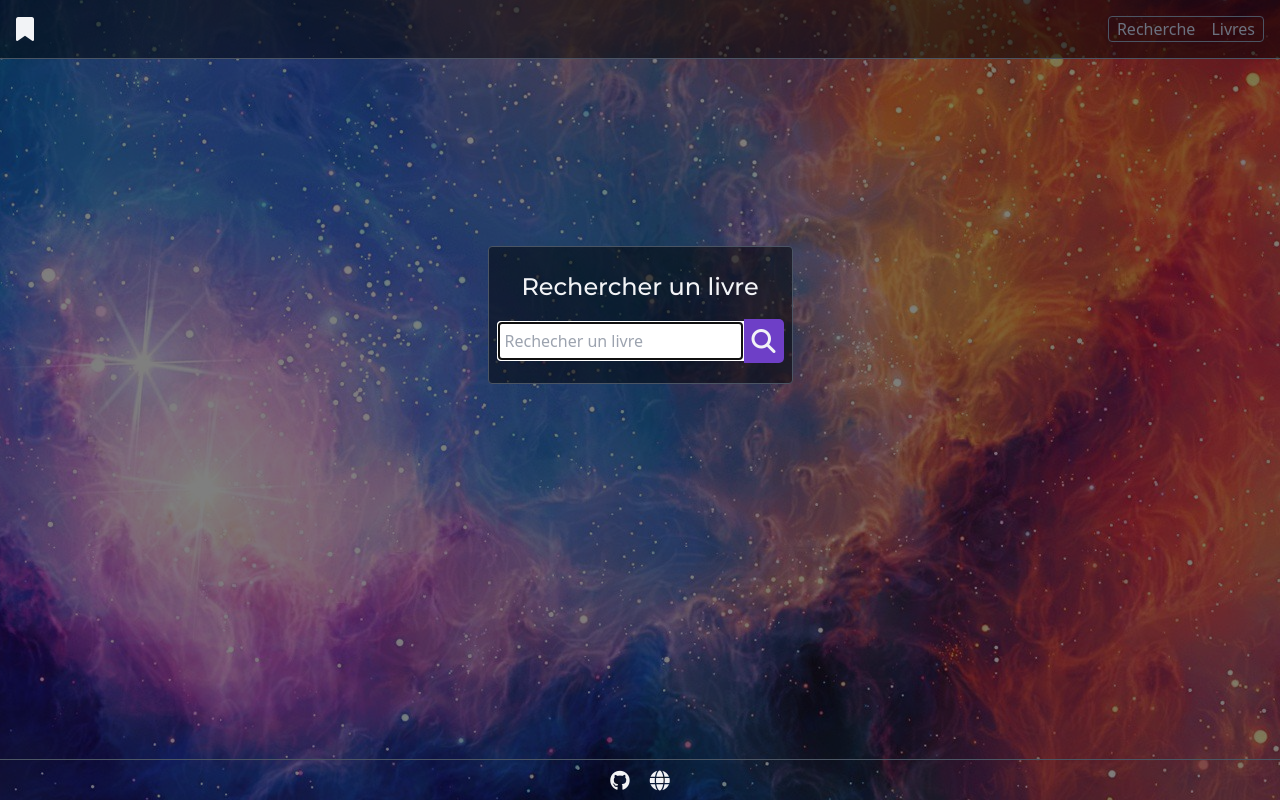
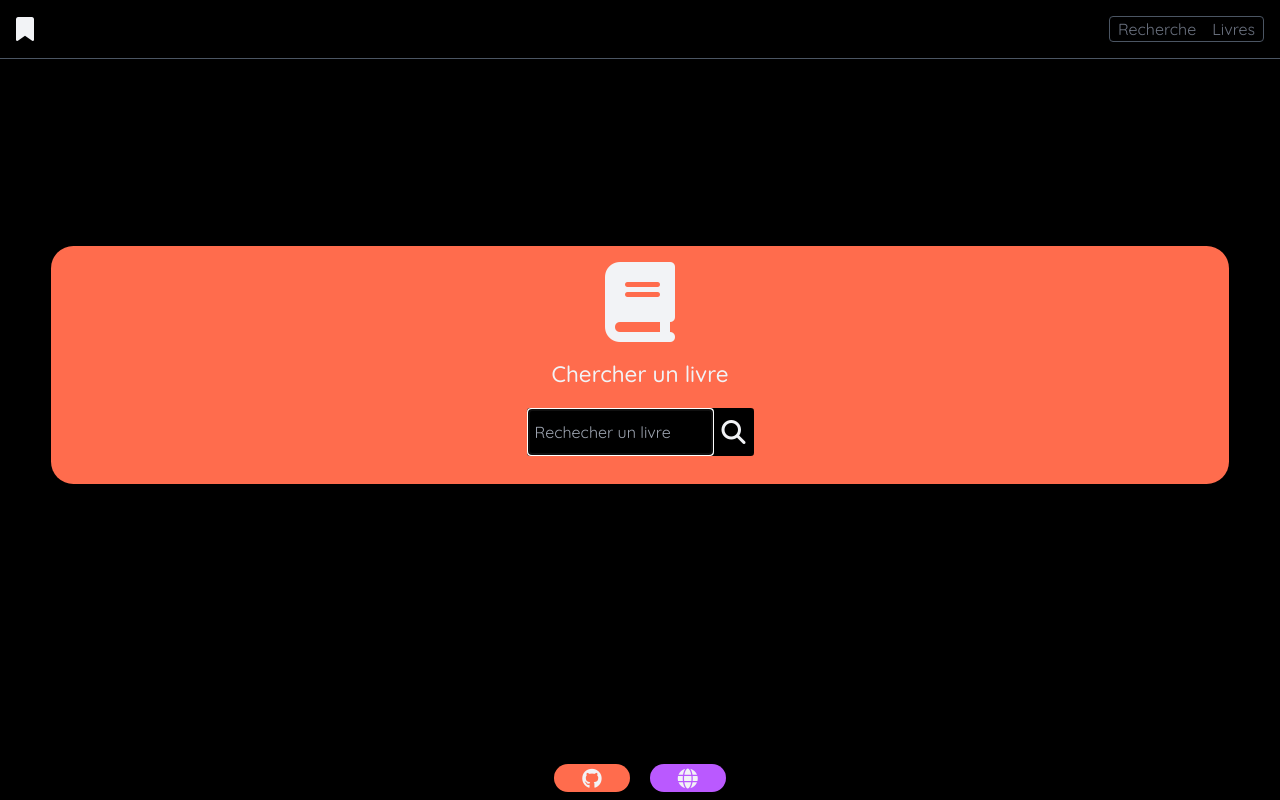
Before and after one commit to jules-jean-louis1/Autocompletion, a PHP site: page / in a window 1280 px wide. Run offline with PHP 8.4, Linux system fonts and the light colour scheme; some libraries are stand-ins or nearby versions.

Commit message:
Fini modif margin

```diff
--- a/index.php
+++ b/index.php
@@ -42,19 +42,23 @@ include 'process.php';
     <main>
         <article class="mx-4">
             <section class="flex flex-col items-center">
-                <div id="warpperForm" class=" flex flex-col items-center mt-[15%] border-[1px] rounded border-gray-600 p-2">
+                <div id="warpperForm" class=" flex flex-col items-center mt-[15%] w-[92vw] rounded-[1.4rem] bg-[#ff6c4d] p-4">
+                    <div id="imgLivres">
+                        <i class="fa-solid fa-book fa-5x"></i>
+                    </div>
                     <div id="containerSearch" class="my-4">
-                        <h2 id="titreSectionSearch">
-                            <span class="text-2xl font-medium">Rechercher un livre</span>
+                        <h2 id="titreSectionSearch" class="flex flex-col">
+                            <span class="text-[1.4em] font-medium">Chercher un livre</span>
                         </h2>
                     </div>
+
                     <div id="search">
                         <form action="search.php" method="get" id="searchForm" class="flex flex-row items-center pb-3">
                             <div id="form-field">
                                 <div class="flex flex-row items-center">
                                     <input type="search" name="search" id="searchInput" placeholder="Rechecher un livre" autofocus autocomplete="off" required
-                                           class="rounded-l-[5px] bg-white text-black p-2">
-                                    <button type="submit" class="rounded-r-[5px] p-2 py-[10px] bg-[#6E3FC7] hover:bg-violet-900">
+                                           class="rounded-l-[0.2rem] bg-black text-white p-2 py-3">
+                                    <button type="submit" class="rounded-r-[0.2rem] p-2 py-3 bg-black hover:bg-violet-900">
                                         <i class="fa-solid fa-magnifying-glass fa-xl"></i>
                                     </button>
                                 </div>
@@ -66,16 +70,16 @@ include 'process.php';
             </section>
         </article>
     </main>
-<footer class="w-full fixed bottom-0 border-t-[1px] border-gray-600 ">
+<footer class="w-full fixed bottom-0">
     <div id="containerFooter">
         <div class="py-2"">
             <ul class="flex justify-center space-x-5 " id="linkWebFooter">
-                <li>
+                <li class="flex items-center rounded-[1.4rem] bg-[#ff6c4d] px-7 py-[2px]">
                     <a href="index.php">
                         <i class="fa-brands fa-github fa-lg"></i>
                     </a>
                 </li>
-                <li>
+                <li class="rounded-[1.4rem] bg-[#ba59ff] px-7 py-[2px] hover:bg-[#483285]">
                     <a href="index.php">
                         <i class="fa-solid fa-globe fa-lg"></i>
                     </a>
--- a/style/main.css
+++ b/style/main.css
@@ -1,14 +1,15 @@
-@import url('https://fonts.googleapis.com/css2?family=Montserrat:ital,wght@0,100;0,300;0,400;0,500;0,600;0,700;0,800;0,900;1,100;1,200;1,300;1,400;1,500;1,600;1,700;1,800;1,900&display=swap');
-
+@import url('https://fonts.googleapis.com/css2?family=Quicksand:wght@300;400;500;600;700&display=swap');
 *{
     margin: 0;
     padding: 0;
     box-sizing: border-box;
 }
 body {
-    background: url("../images/BVToZW-2116921599.jpg") no-repeat center center fixed;
-    background-blend-mode: multiply;
-    background-color: rgba(0, 0, 0, 0.5);
+    font-family: 'Quicksand', sans-serif;
+    /*background: url("../images/BVToZW-2116921599.jpg") no-repeat center center fixed;*/
+    /*background-blend-mode: multiply;*/
+    /*background-color: rgba(0, 0, 0, 0.5);*/
+    background-color: black;
 }
 
 header {
@@ -21,7 +22,7 @@ header {
 button{
     color: #f2f3f6;
 }
-#containerLogo:hover i, #linkWebFooter:hover i {
+#containerLogo:hover i {
     color: #707173;
 }
 main {
@@ -29,11 +30,8 @@ main {
 }
 #titreSectionSearch {
     color: #f2f3f6;
-    font-family: 'Montserrat', sans-serif;
 }
-#warpperForm {
-    background-color: rgba(0,0,0,.5);
-}
+
 #results {
     background-color: rgba(0,0,0,.5);
 }
```
Also changed, not shown: livreList.php (+9 -9 lines), search.php (+4 -4 lines), images/test.png (added).
